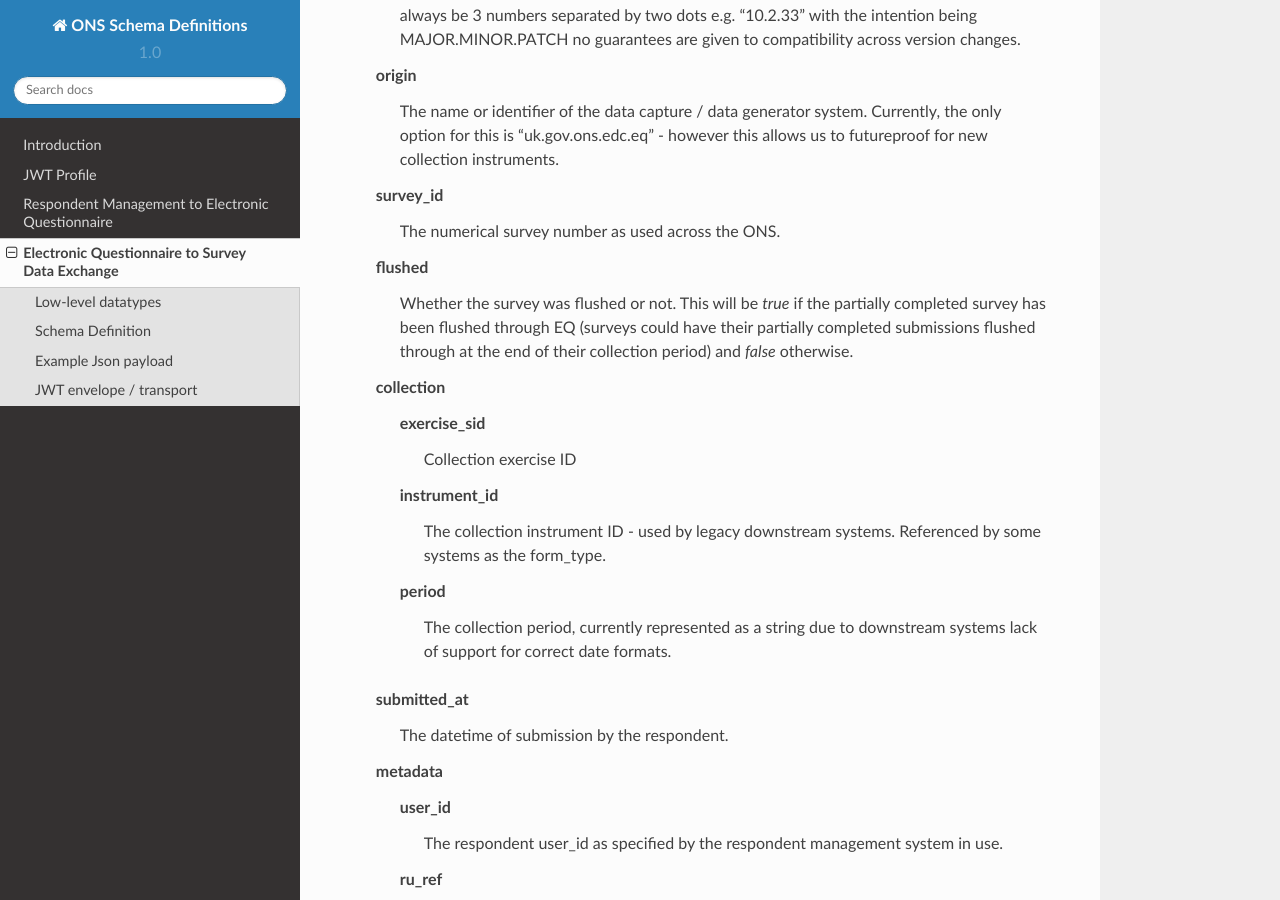
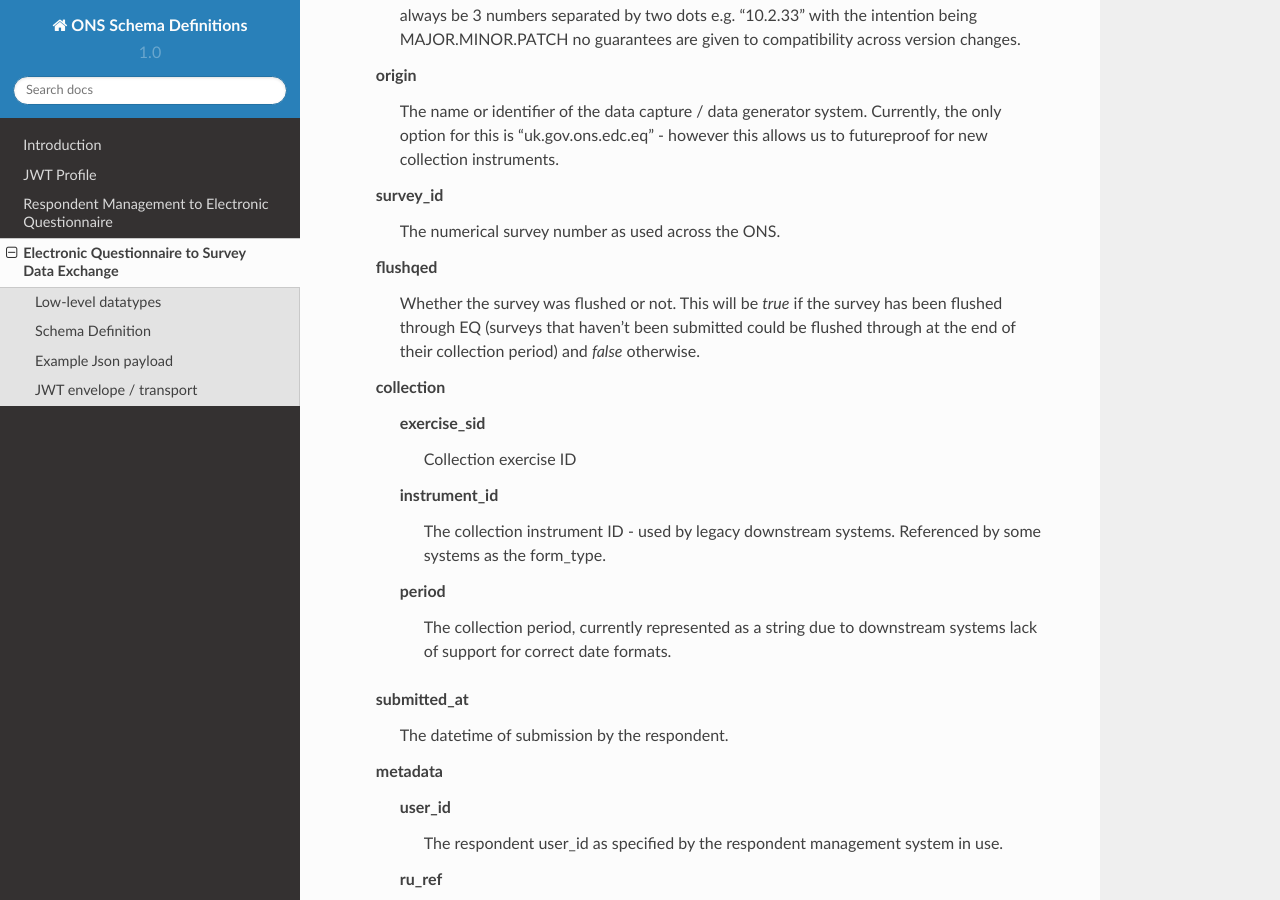
Before and after one commit to ONSdigital/ons-schema-definitions, a Sphinx documentation site: the page built from docs/electronic_questionnaire_to_data_exchange.rst, in a window 1280 px wide and 900 px high, scrolled down 880 px. Built offline with Sphinx 7.4.7 and the Read the Docs theme 2.0.0, drawn with Linux system fonts in a browser that asks for light colours.

Commit message:
Amend flushed flag wording to be clearer

```diff
--- a/docs/electronic_questionnaire_to_data_exchange.rst
+++ b/docs/electronic_questionnaire_to_data_exchange.rst
@@ -36,8 +36,8 @@
     futureproof for new collection instruments.
   survey_id
     The numerical survey number as used across the ONS.
-  flushed
-    Whether the survey was flushed or not. This will be `true` if the partially completed survey has been flushed through EQ (surveys could have their partially completed submissions flushed through at the end of their collection period) and `false` otherwise.
+  flushqed
+    Whether the survey was flushed or not. This will be `true` if the survey has been flushed through EQ (surveys that haven't been submitted could be flushed through at the end of their collection period) and `false` otherwise.
   collection
     exercise_sid
       Collection exercise ID
```
